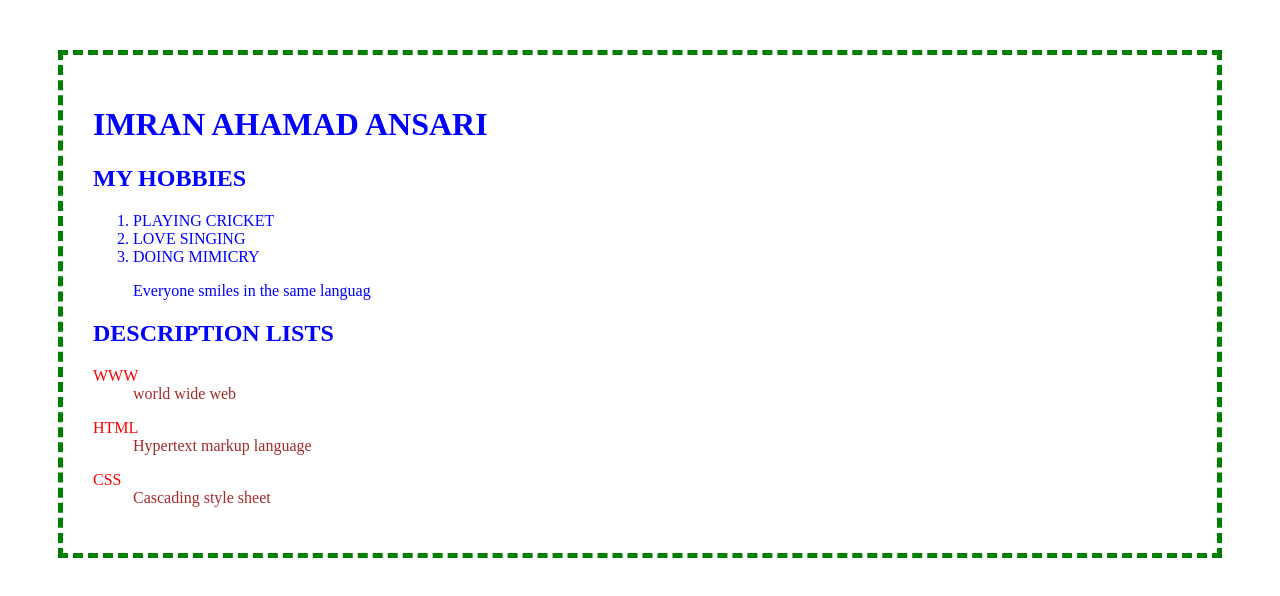
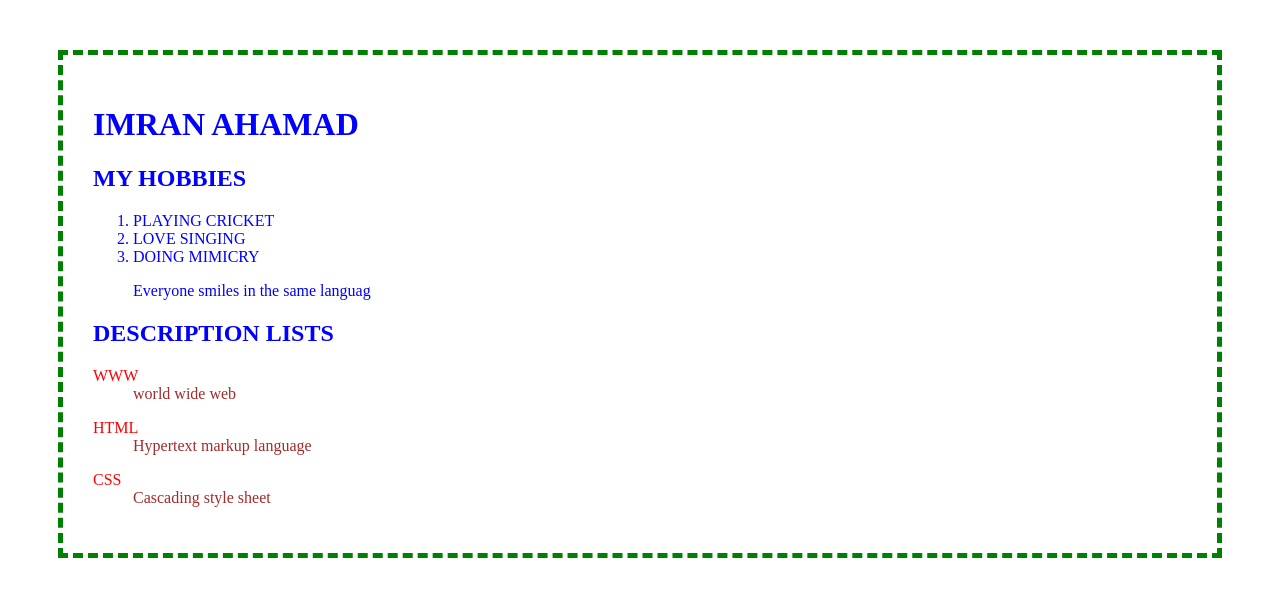
Before and after one commit to imranah10/Assignment, a plain HTML site: page Day 4 assignment.html in a window 1280 px wide. Drawn offline with Linux system fonts and the light colour scheme.

Commit message:
Update day 4 assgn

```diff
--- a/Day 4 assignment.html
+++ b/Day 4 assignment.html
@@ -8,7 +8,7 @@
 <body>
 
 <div class="container">
-<h1>IMRAN AHAMAD ANSARI</h1>
+<h1>IMRAN AHAMAD</h1>
 <h2>MY HOBBIES</h2>         <!--LISTS-->
 <ol>
     <li>PLAYING CRICKET</li>
```
